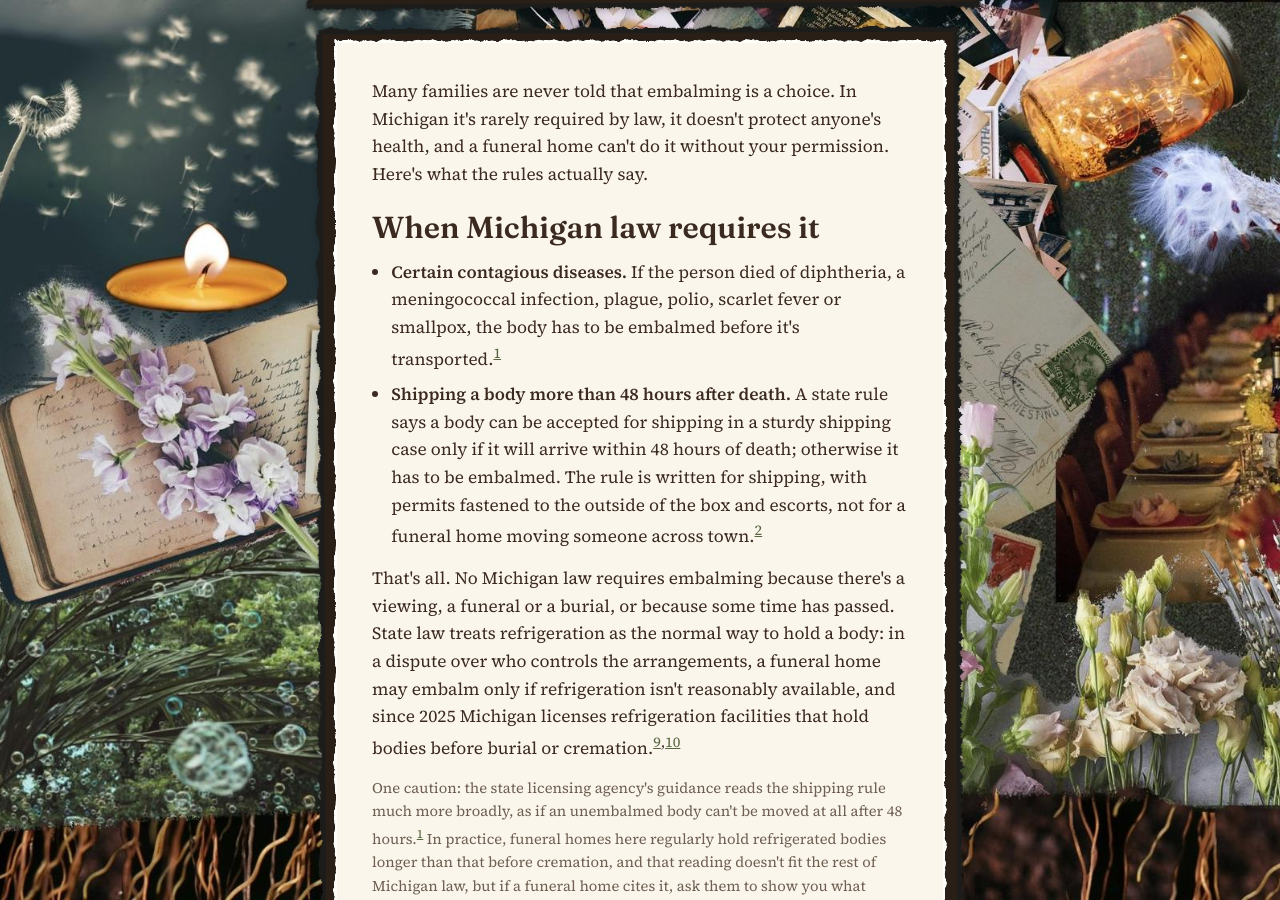
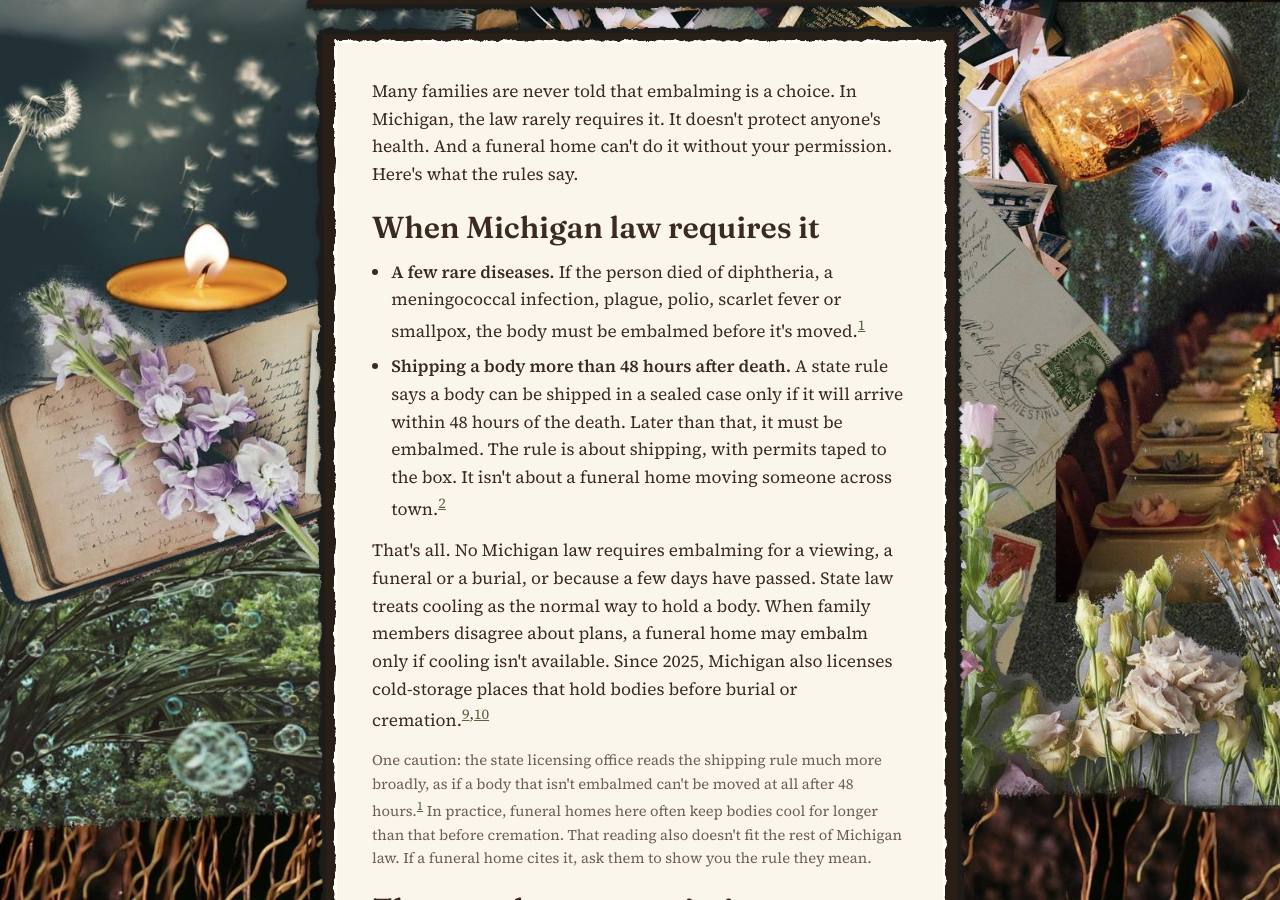
Before and after one commit to katekelley/graveandseed, a Jekyll site: the page built from resources/embalming.html, in a window 1280 px wide and 900 px high, scrolled down 424 px. Built offline with Jekyll 4.4.1, drawn with Linux system fonts in a browser that asks for light colours; some of the changed text lies outside the part shown.

Commit message:
Simplify embalming page to an 8th-grade-or-below reading level; add reading-level target to README
Co-Authored-By: Claude Opus 5.5 <noreply@anthropic.com>
Claude-Session: https://claude.ai/code/session_011MgnuEEcouS2sLrLHokgvp

```diff
--- a/resources/embalming.html
+++ b/resources/embalming.html
@@ -9,40 +9,40 @@ permalink: /resources/embalming/
 ---
 {%- assign p = site.data.prices -%}
 <section class="prose">
-  <p>Many families are never told that embalming is a choice. In Michigan it's rarely required by law, it doesn't protect anyone's health, and a funeral home can't do it without your permission. Here's what the rules actually say.</p>
+  <p>Many families are never told that embalming is a choice. In Michigan, the law rarely requires it. It doesn't protect anyone's health. And a funeral home can't do it without your permission. Here's what the rules say.</p>
 
   <h2>When Michigan law requires it</h2>
   <ul>
-    <li><strong>Certain contagious diseases.</strong> If the person died of diphtheria, a meningococcal infection, plague, polio, scarlet fever or smallpox, the body has to be embalmed before it's transported.<sup><a href="#s1">1</a></sup></li>
-    <li><strong>Shipping a body more than 48 hours after death.</strong> A state rule says a body can be accepted for shipping in a sturdy shipping case only if it will arrive within 48 hours of death; otherwise it has to be embalmed. The rule is written for shipping, with permits fastened to the outside of the box and escorts, not for a funeral home moving someone across town.<sup><a href="#s2">2</a></sup></li>
+    <li><strong>A few rare diseases.</strong> If the person died of diphtheria, a meningococcal infection, plague, polio, scarlet fever or smallpox, the body must be embalmed before it's moved.<sup><a href="#s1">1</a></sup></li>
+    <li><strong>Shipping a body more than 48 hours after death.</strong> A state rule says a body can be shipped in a sealed case only if it will arrive within 48 hours of the death. Later than that, it must be embalmed. The rule is about shipping, with permits taped to the box. It isn't about a funeral home moving someone across town.<sup><a href="#s2">2</a></sup></li>
   </ul>
-  <p>That's all. No Michigan law requires embalming because there's a viewing, a funeral or a burial, or because some time has passed. State law treats refrigeration as the normal way to hold a body: in a dispute over who controls the arrangements, a funeral home may embalm only if refrigeration isn't reasonably available, and since 2025 Michigan licenses refrigeration facilities that hold bodies before burial or cremation.<sup><a href="#s9">9</a>,<a href="#s10">10</a></sup></p>
-  <p class="small">One caution: the state licensing agency's guidance reads the shipping rule much more broadly, as if an unembalmed body can't be moved at all after 48 hours.<sup><a href="#s1">1</a></sup> In practice, funeral homes here regularly hold refrigerated bodies longer than that before cremation, and that reading doesn't fit the rest of Michigan law, but if a funeral home cites it, ask them to show you what they're relying on.</p>
+  <p>That's all. No Michigan law requires embalming for a viewing, a funeral or a burial, or because a few days have passed. State law treats cooling as the normal way to hold a body. When family members disagree about plans, a funeral home may embalm only if cooling isn't available. Since 2025, Michigan also licenses cold-storage places that hold bodies before burial or cremation.<sup><a href="#s9">9</a>,<a href="#s10">10</a></sup></p>
+  <p class="small">One caution: the state licensing office reads the shipping rule much more broadly, as if a body that isn't embalmed can't be moved at all after 48 hours.<sup><a href="#s1">1</a></sup> In practice, funeral homes here often keep bodies cool for longer than that before cremation. That reading also doesn't fit the rest of Michigan law. If a funeral home cites it, ask them to show you the rule they mean.</p>
 
-  <h2>It needs your permission</h2>
+  <h2>They need your permission</h2>
   <ul>
-    <li>Michigan law says a funeral director can't embalm a body without being expressly authorized by a relative or the person in charge of the arrangements.<sup><a href="#s1">1</a></sup></li>
+    <li>Michigan law says a funeral director can't embalm a body unless a relative, or the person in charge of the plans, clearly says yes.<sup><a href="#s1">1</a></sup></li>
     <li>Under the federal Funeral Rule, a funeral home can't charge you for embalming you didn't approve, unless the law required it.<sup><a href="#s3">3</a></sup></li>
   </ul>
 
   <h2>It doesn't protect public health</h2>
-  <p>According to the Funeral Consumers Alliance, the U.S. Centers for Disease Control and Canadian health authorities say embalming provides no public health benefit. The chemicals are toxic enough that embalmers are required to wear respirators.<sup><a href="#s4">4</a></sup> Refrigeration is the usual alternative for the days before a burial or cremation.</p>
+  <p>The Funeral Consumers Alliance says the U.S. Centers for Disease Control and health officials in Canada agree: embalming does nothing for public health. The chemicals are toxic enough that embalmers must wear masks that filter the air.<sup><a href="#s4">4</a></sup> Cooling is the usual choice for the days before a burial or cremation.</p>
 
   <h2>Why funeral homes ask for it anyway</h2>
-  <p>The FTC itself notes that many funeral homes have a policy requiring embalming if the body will be publicly viewed, even though most states don't require it by law.<sup><a href="#s3">3</a></sup> The FTC also makes every price list say that embalming "may be necessary" for "certain funeral arrangements, such as a funeral with viewing." That reads like a rule even when it's house policy. In 2022 the FTC said it was considering changing that wording so people better understand how rarely embalming is actually required.<sup><a href="#s5">5</a></sup></p>
-  <p>Funeral homes' reasons are mostly about how a body looks at a visitation several days after death. Embalming is also a paid service.{% assign emb = "" %}{% for h in p.homes %}{% if h.embalming != "" %}{% assign emb = "yes" %}{% endif %}{% endfor %}{% if emb == "yes" %} Around here, posted prices are{% for h in p.homes %}{% if h.embalming != "" %} {% include money.html n=h.embalming %} at {{ h.short }}{% unless forloop.last %} and{% endunless %}{% endif %}{% endfor %}.{% endif %} <a href="/prices/">Compare funeral home prices</a></p>
+  <p>The FTC notes that many funeral homes require embalming if the public will see the body, even though most states don't.<sup><a href="#s3">3</a></sup> The FTC also makes every price list say embalming "may be necessary" for some plans, like a viewing. That sounds like a law, even when it's just the funeral home's policy. In 2022, the FTC said it might change that wording so people understand how rarely embalming is needed.<sup><a href="#s5">5</a></sup></p>
+  <p>Funeral homes mostly want it so the body looks a certain way at a viewing several days after the death. It's also something they charge for.{% assign emb = "" %}{% for h in p.homes %}{% if h.embalming != "" %}{% assign emb = "yes" %}{% endif %}{% endfor %}{% if emb == "yes" %} Around here, posted prices are{% for h in p.homes %}{% if h.embalming != "" %} {% include money.html n=h.embalming %} at {{ h.short }}{% unless forloop.last %} and{% endunless %}{% endif %}{% endfor %}.{% endif %} <a href="/prices/">Compare funeral home prices</a></p>
 
   <h2>What to ask instead</h2>
   <ul>
-    <li>Can we have a private family viewing without embalming, soon after the death?</li>
-    <li>Do you refrigerate instead, and what does that cost?</li>
-    <li>If we want a public visitation, can our person be viewed without embalming, and if not, why not?</li>
+    <li>Can our family see them privately, soon after the death, without embalming?</li>
+    <li>Do you keep bodies cool instead? What does that cost?</li>
+    <li>If we want a public viewing, can they be seen without embalming? If not, why not?</li>
     <li>Will you help us keep them at home for a vigil?</li>
   </ul>
 
   <h2>Keeping them at home</h2>
-  <p>Michigan is one of only a handful of states that requires a licensed funeral director to be involved in caring for a body and arranging the burial or cremation.<sup><a href="#s6">6</a>,<a href="#s7">7</a></sup> You can still hold a vigil at home with a funeral director who's willing to work with you. Families usually keep the body cool with dry ice or reusable cooling packs, and an open window or air conditioning. With good cooling, families often keep a vigil for up to about three days. Dry ice should never touch skin, and the room needs fresh air. Ask your funeral director or a home funeral guide to show you how.<sup><a href="#s8">8</a></sup></p>
-  <p>Green burial means no embalming, so if you're considering one, you can skip it entirely. <a href="/resources/green-burial/">Green burial in Michigan</a></p>
+  <p>Michigan is one of only a few states that requires a licensed funeral director to help care for the body and arrange the burial or cremation.<sup><a href="#s6">6</a>,<a href="#s7">7</a></sup> You can still hold a vigil at home with a funeral director who's willing to work with you. Families usually keep the body cool with dry ice or reusable cold packs, plus an open window or air conditioning. With good cooling, a home vigil often lasts up to about three days. Dry ice should never touch skin, and the room needs fresh air. Ask your funeral director or a home funeral guide to show you how.<sup><a href="#s8">8</a></sup></p>
+  <p>Green burial means no embalming, so if you're thinking about one, you can skip it entirely. <a href="/resources/green-burial/">Green burial in Michigan</a></p>
 </section>
 
 <section>
```
Also changed, not shown: README.md.
